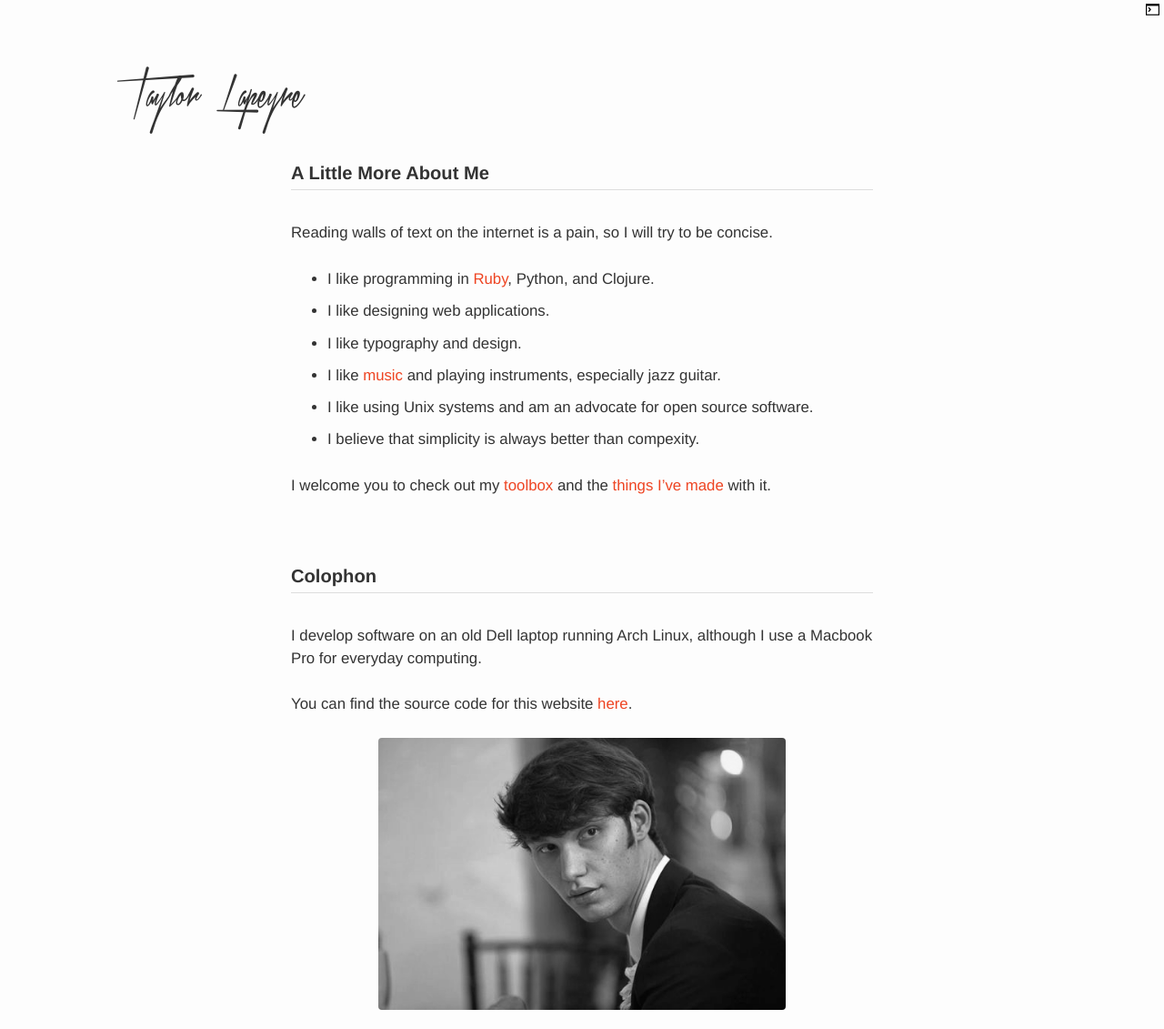
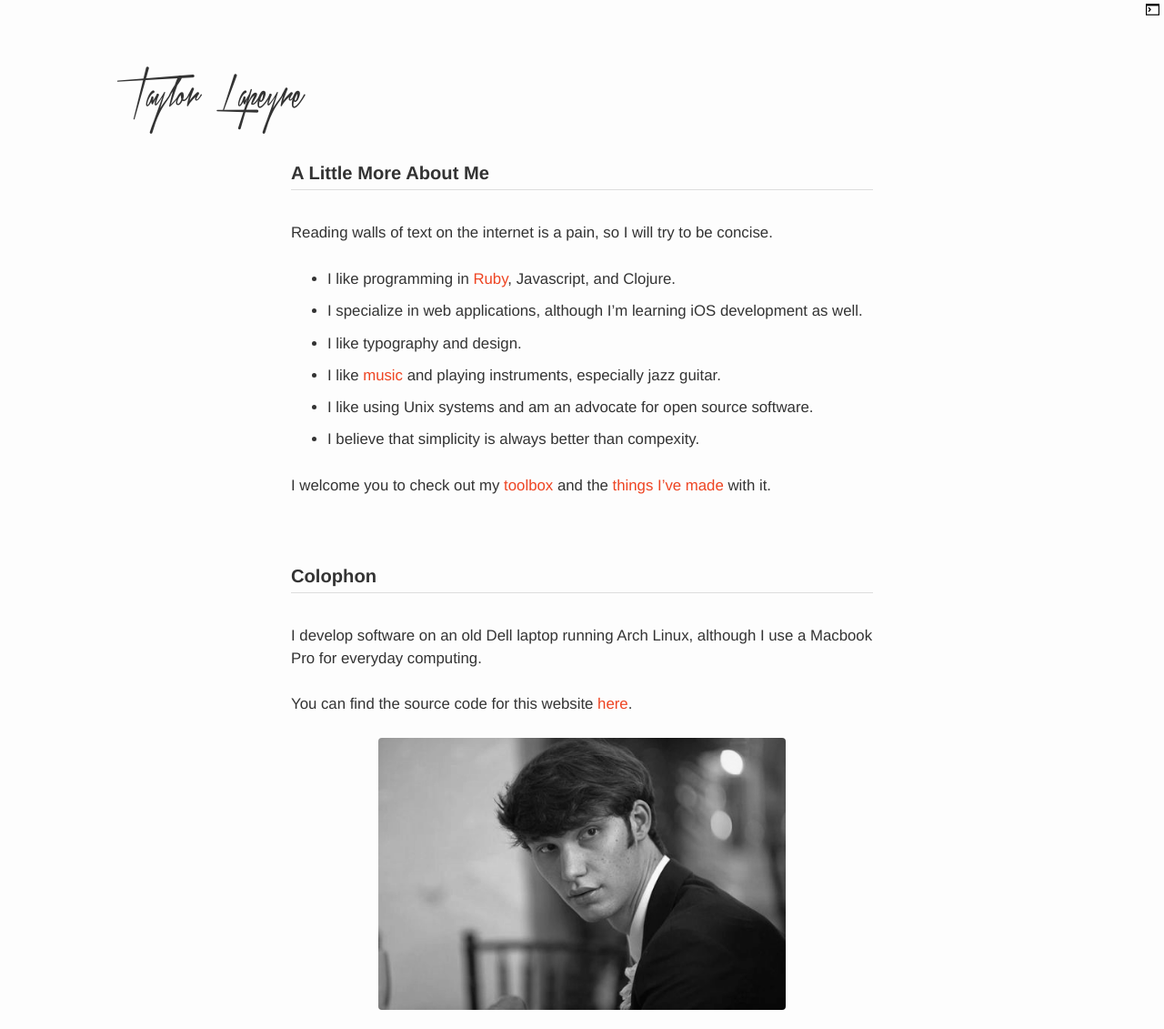
Before and after one commit to taylorlapeyre/taylorlapeyre.github.io, a Jekyll site: the page built from about.md, in a window 1280 px wide. Shown: the whole page at 91% size. Built offline with Jekyll 4.4.1, drawn with Linux system fonts in a browser that asks for light colours; nearby versions of some CDN libraries; some web fonts are replaced.

Commit message:
Update about.md

```diff
--- a/about.md
+++ b/about.md
@@ -7,8 +7,8 @@ title: About Me
 
 Reading walls of text on the internet is a pain, so I will try to be concise.
 
-* I like programming in [Ruby][1], Python, and Clojure.
-* I like designing web applications.
+* I like programming in [Ruby][1], Javascript, and Clojure.
+* I specialize in web applications, although I'm learning iOS development as well.
 * I like typography and design.
 * I like [music][3] and playing instruments, especially jazz guitar.
 * I like using Unix systems and am an advocate for open source software.
```
